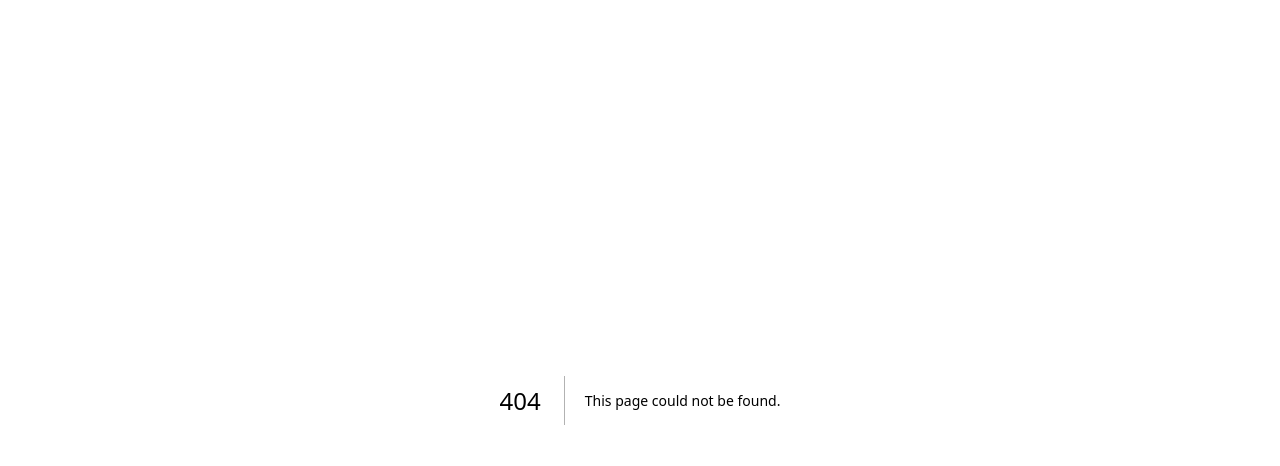
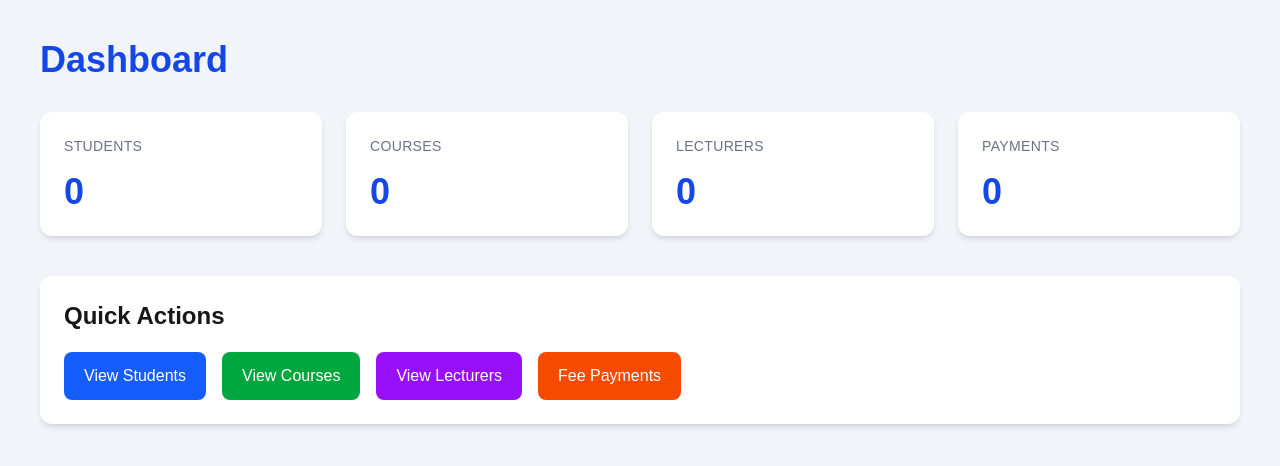
Before and after one commit to Lyruro/cpen208-student-management-system, a Next.js app in the folder frontend/: page /dashboard in a window 1280 px wide. Before the commit this address had no page. Shown: the top 466 px of the page. Built offline with nearby package versions, Linux system fonts and the light colour scheme; no server answers; the database is empty.

Commit message:
Build dashboard with live database statistics

```diff
--- /dev/null
+++ b/frontend/app/dashboard/page.tsx
@@ -0,0 +1,76 @@
+import Link from "next/link";
+import { prisma } from "@/lib/prisma";
+import DashboardCard from "@/components/DashboardCard";
+
+export default async function Dashboard() {
+  const studentCount = await prisma.student.count();
+  const courseCount = await prisma.course.count();
+  const lecturerCount = await prisma.lecturer.count();
+  const paymentCount = await prisma.fee_payment.count();
+
+  return (
+    <main className="min-h-screen bg-slate-100 p-10">
+      <h1 className="text-4xl font-bold text-blue-700 mb-8">
+        Dashboard
+      </h1>
+
+      <div className="grid md:grid-cols-4 gap-6">
+        <DashboardCard
+          title="Students"
+          value={studentCount}
+        />
+
+        <DashboardCard
+          title="Courses"
+          value={courseCount}
+        />
+
+        <DashboardCard
+          title="Lecturers"
+          value={lecturerCount}
+        />
+
+        <DashboardCard
+          title="Payments"
+          value={paymentCount}
+        />
+      </div>
+
+      <div className="bg-white rounded-xl shadow-md mt-10 p-6">
+        <h2 className="text-2xl font-semibold mb-5">
+          Quick Actions
+        </h2>
+
+        <div className="flex flex-wrap gap-4">
+          <Link
+            href="/students"
+            className="bg-blue-600 text-white px-5 py-3 rounded-lg"
+          >
+            View Students
+          </Link>
+
+          <Link
+            href="/courses"
+            className="bg-green-600 text-white px-5 py-3 rounded-lg"
+          >
+            View Courses
+          </Link>
+
+          <Link
+            href="/lecturers"
+            className="bg-purple-600 text-white px-5 py-3 rounded-lg"
+          >
+            View Lecturers
+          </Link>
+
+          <Link
+            href="/fees"
+            className="bg-orange-600 text-white px-5 py-3 rounded-lg"
+          >
+            Fee Payments
+          </Link>
+        </div>
+      </div>
+    </main>
+  );
+}
--- /dev/null
+++ b/frontend/components/DashboardCard.tsx
@@ -0,0 +1,21 @@
+type DashboardCardProps = {
+  title: string;
+  value: number;
+};
+
+export default function DashboardCard({
+  title,
+  value,
+}: DashboardCardProps) {
+  return (
+    <div className="bg-white rounded-xl shadow-md p-6 hover:shadow-lg transition">
+      <h2 className="text-gray-500 text-sm uppercase tracking-wide">
+        {title}
+      </h2>
+
+      <p className="text-4xl font-bold text-blue-700 mt-4">
+        {value}
+      </p>
+    </div>
+  );
+}
```
